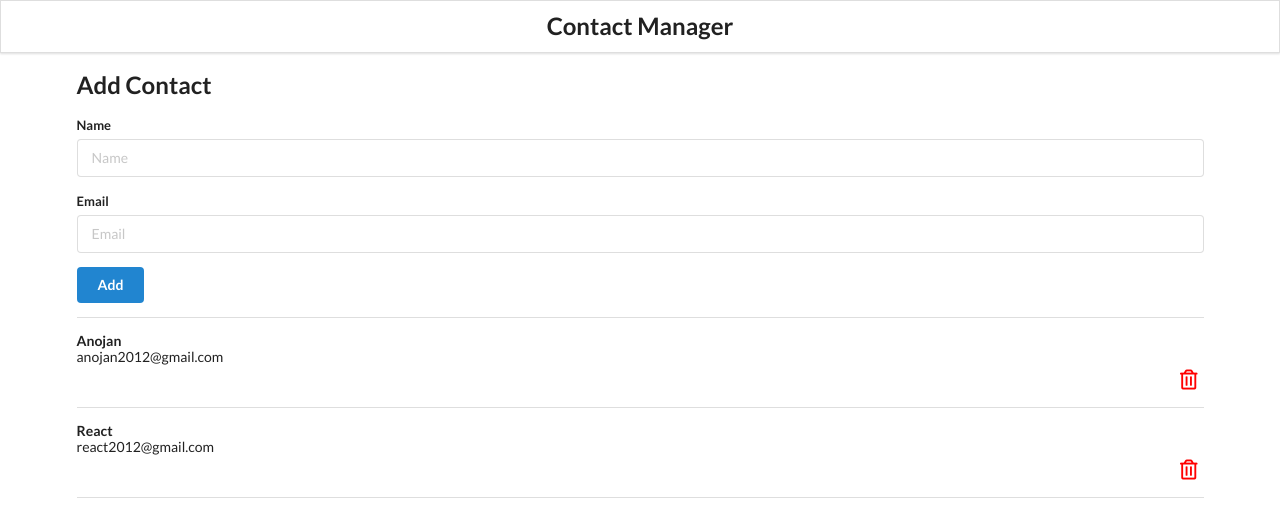
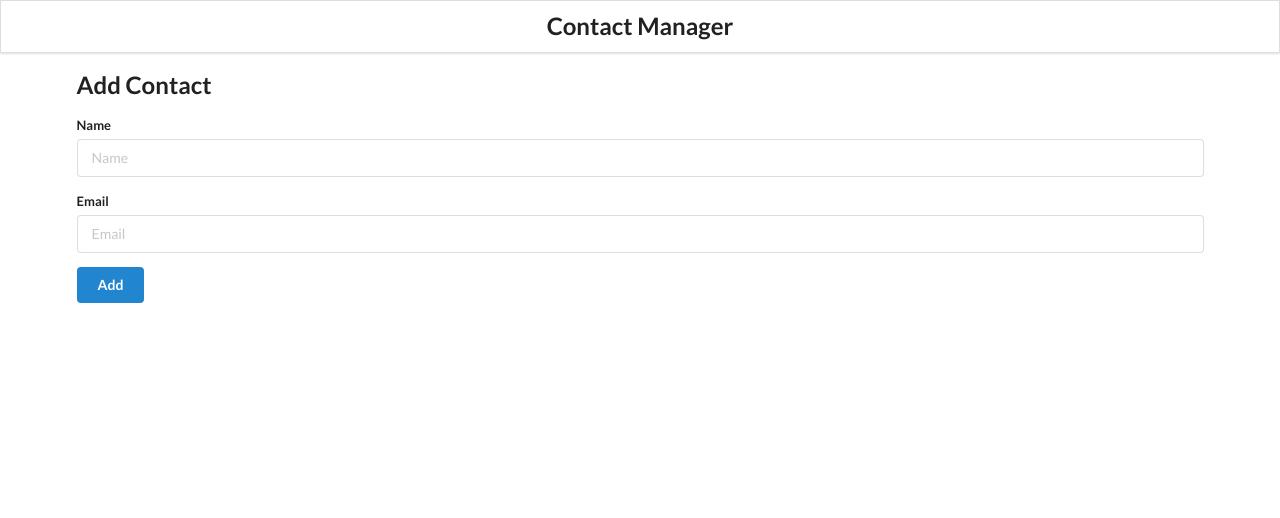
Before and after one commit to anojan1996/React-Contact-App, a React (Create React App) app: page / in a window 1280 px wide. Shown: the top 518 px of the page. Built offline with nearby package versions, Linux system fonts and the light colour scheme.

Commit message:
Contact Form

```diff
--- a/src/components/AddContact.js
+++ b/src/components/AddContact.js
@@ -1,17 +1,34 @@
 import React from "react";
 
 class AddContact extends React.Component {
+  state = {
+    name: "",
+    email: "",
+  };
+
+  add = (e) => {
+    e.preventDefault();
+    if (this.state.name === "" || this.state.email === "") {
+      alert("All the fields are mandatory!");
+      return;
+    }
+    this.props.addContactHandler(this.state);
+    this.setState({ name: "", email: "" });
+  };
+
   render() {
     return (
       <div className="ui main">
         <h2>Add Contact</h2>
-        <form className="ui form" >
+        <form className="ui form" onSubmit={this.add}>
           <div className="field">
             <label>Name</label>
             <input
               type="text"
               name="name"
               placeholder="Name"
+              value={this.state.name}
+              onChange={(e) => this.setState({ name: e.target.value })}
             />
           </div>
           <div className="field">
@@ -20,6 +37,8 @@
               type="text"
               name="email"
               placeholder="Email"
+              value={this.state.email}
+              onChange={(e) => this.setState({ email: e.target.value })}
             />
           </div>
           <button className="ui button blue">Add</button>
--- a/src/components/App.js
+++ b/src/components/App.js
@@ -1,25 +1,21 @@
+import React, { useState} from "react";
 import AddContact from './AddContact';
 import './App.css';
 import ContactList from './ContactList';
 import Header from "./Header";
 
 function App() {
-  const contacts = [
-    {
-      id:"1",
-      name:"Anojan",
-      email:"anojan2012@gmail.com" ,
-    },
-    {
-      id:"2",
-      name:"React",
-      email:"react2012@gmail.com" ,
-    },
-  ];
+  const [contacts, setContacts] = useState([]);
+
+  const addContactHandler = (contact) => {
+    console.log(contact);
+    setContacts([...contacts, contact]);
+  };
+
   return (
    <div className="ui container">
      <Header/>
-     <AddContact/>
+     <AddContact addContactHandler={addContactHandler}/>
      <ContactList contacts={contacts}/>
    </div>
   );
--- a/src/components/ContactCard.js
+++ b/src/components/ContactCard.js
@@ -1,9 +1,12 @@
 import React from "react";
+import user from "../images/user.png";
+
 
 const ContactCard = (props) => {
   const { id, name, email } = props.contact;
   return (
     <div className="item">
+      <img className="ui avatar image" src={user} alt="user" />
       <div className="content">
         <div className="header">{name}</div>
         <div>{email}</div>
```
Also changed, not shown: src/images/user.png (added).
